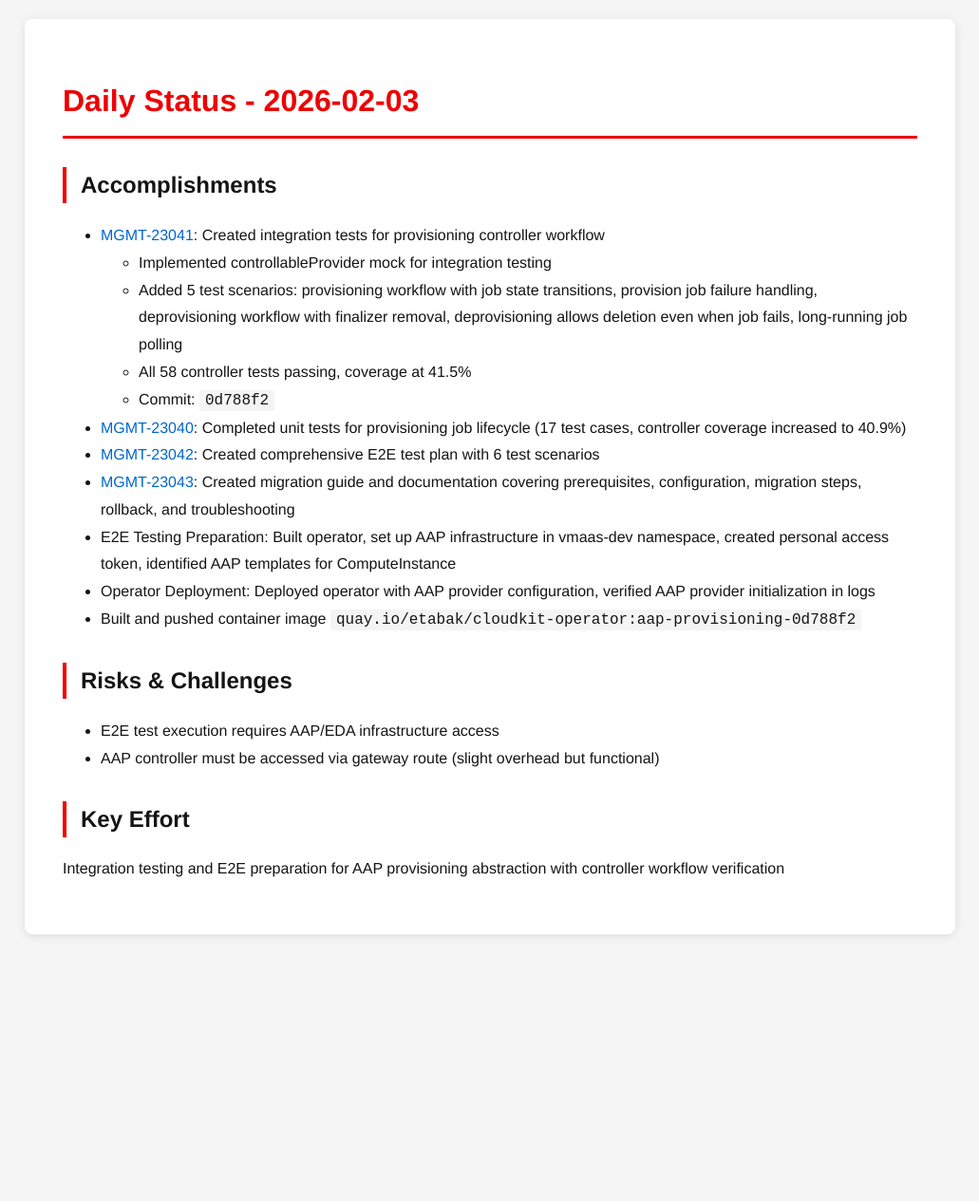
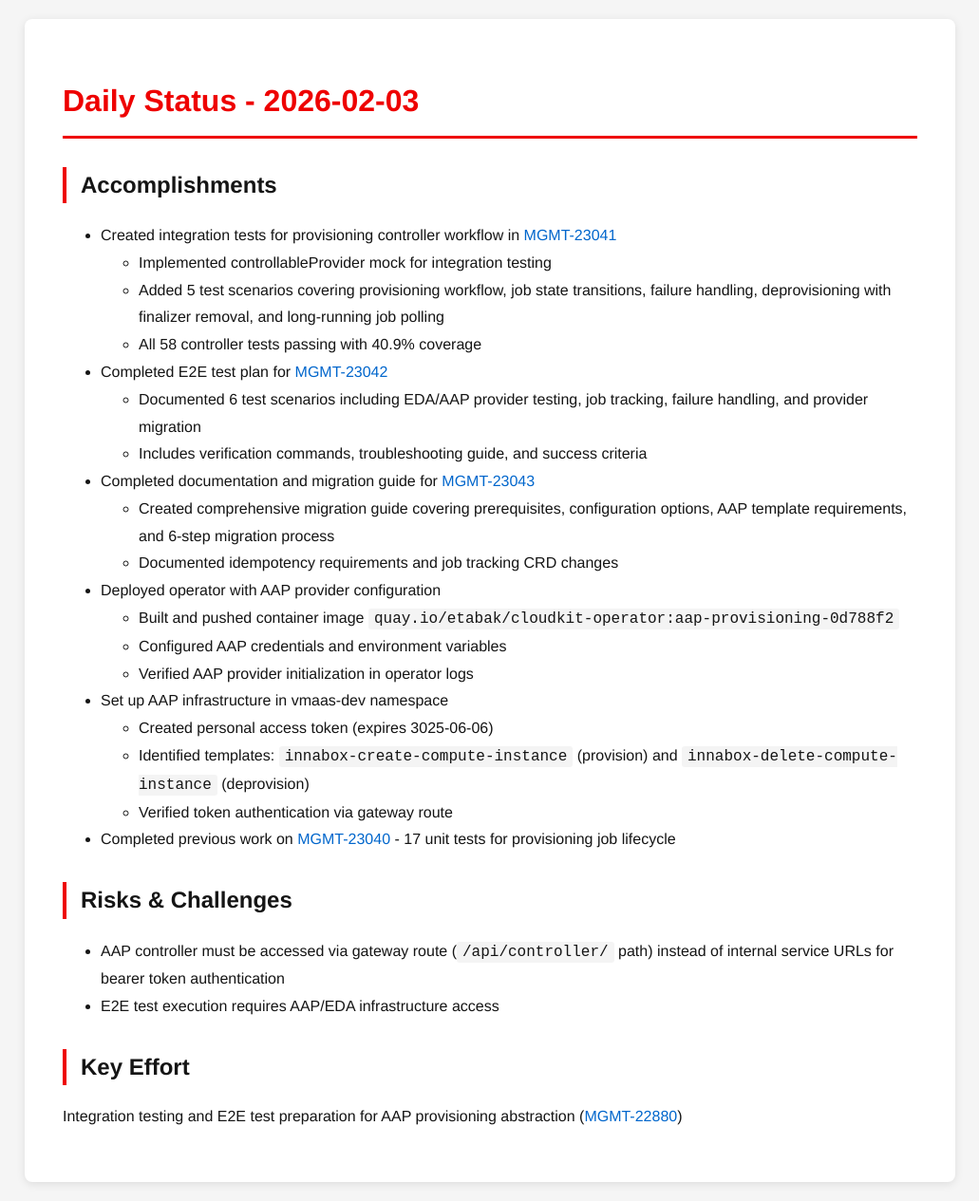
Before and after one commit to tzvatot/daily-status, a Jekyll site: the page built from 2026-02-03.md, in a window 1280 px wide. Shown: the whole page at 95% size, without its empty margins (124-1155 px from the left). Built offline with Jekyll 4.4.1, drawn with Linux system fonts in a browser that asks for light colours; before the commit the page ends 1004 px from its top, so only the background shows below that.

Commit message:
Daily status update - 2026-02-03

```diff
--- a/2026-02-03.md
+++ b/2026-02-03.md
@@ -7,21 +7,29 @@
 # Daily Status - 2026-02-03
 
 ## Accomplishments
-- [MGMT-23041](https://issues.redhat.com/browse/MGMT-23041): Created integration tests for provisioning controller workflow
+- Created integration tests for provisioning controller workflow in [MGMT-23041](https://issues.redhat.com/browse/MGMT-23041)
   - Implemented controllableProvider mock for integration testing
-  - Added 5 test scenarios: provisioning workflow with job state transitions, provision job failure handling, deprovisioning workflow with finalizer removal, deprovisioning allows deletion even when job fails, long-running job polling
-  - All 58 controller tests passing, coverage at 41.5%
-  - Commit: `0d788f2`
-- [MGMT-23040](https://issues.redhat.com/browse/MGMT-23040): Completed unit tests for provisioning job lifecycle (17 test cases, controller coverage increased to 40.9%)
-- [MGMT-23042](https://issues.redhat.com/browse/MGMT-23042): Created comprehensive E2E test plan with 6 test scenarios
-- [MGMT-23043](https://issues.redhat.com/browse/MGMT-23043): Created migration guide and documentation covering prerequisites, configuration, migration steps, rollback, and troubleshooting
-- E2E Testing Preparation: Built operator, set up AAP infrastructure in vmaas-dev namespace, created personal access token, identified AAP templates for ComputeInstance
-- Operator Deployment: Deployed operator with AAP provider configuration, verified AAP provider initialization in logs
-- Built and pushed container image `quay.io/etabak/cloudkit-operator:aap-provisioning-0d788f2`
+  - Added 5 test scenarios covering provisioning workflow, job state transitions, failure handling, deprovisioning with finalizer removal, and long-running job polling
+  - All 58 controller tests passing with 40.9% coverage
+- Completed E2E test plan for [MGMT-23042](https://issues.redhat.com/browse/MGMT-23042)
+  - Documented 6 test scenarios including EDA/AAP provider testing, job tracking, failure handling, and provider migration
+  - Includes verification commands, troubleshooting guide, and success criteria
+- Completed documentation and migration guide for [MGMT-23043](https://issues.redhat.com/browse/MGMT-23043)
+  - Created comprehensive migration guide covering prerequisites, configuration options, AAP template requirements, and 6-step migration process
+  - Documented idempotency requirements and job tracking CRD changes
+- Deployed operator with AAP provider configuration
+  - Built and pushed container image `quay.io/etabak/cloudkit-operator:aap-provisioning-0d788f2`
+  - Configured AAP credentials and environment variables
+  - Verified AAP provider initialization in operator logs
+- Set up AAP infrastructure in vmaas-dev namespace
+  - Created personal access token (expires 3025-06-06)
+  - Identified templates: `innabox-create-compute-instance` (provision) and `innabox-delete-compute-instance` (deprovision)
+  - Verified token authentication via gateway route
+- Completed previous work on [MGMT-23040](https://issues.redhat.com/browse/MGMT-23040) - 17 unit tests for provisioning job lifecycle
 
 ## Risks & Challenges
+- AAP controller must be accessed via gateway route (`/api/controller/` path) instead of internal service URLs for bearer token authentication
 - E2E test execution requires AAP/EDA infrastructure access
-- AAP controller must be accessed via gateway route (slight overhead but functional)
 
 ## Key Effort
-Integration testing and E2E preparation for AAP provisioning abstraction with controller workflow verification
+Integration testing and E2E test preparation for AAP provisioning abstraction ([MGMT-22880](https://issues.redhat.com/browse/MGMT-22880))
```
